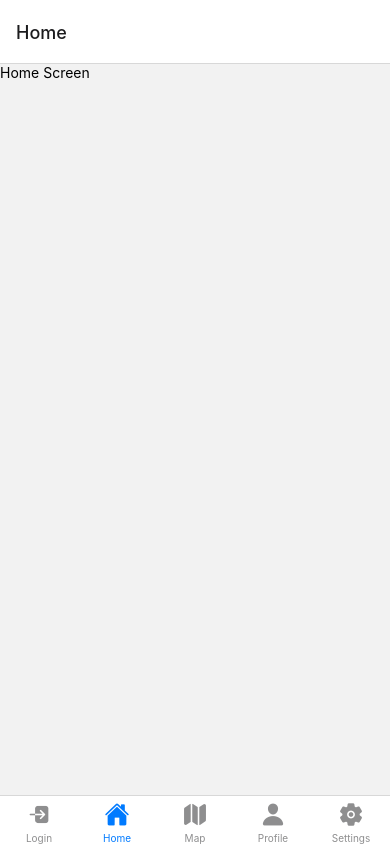
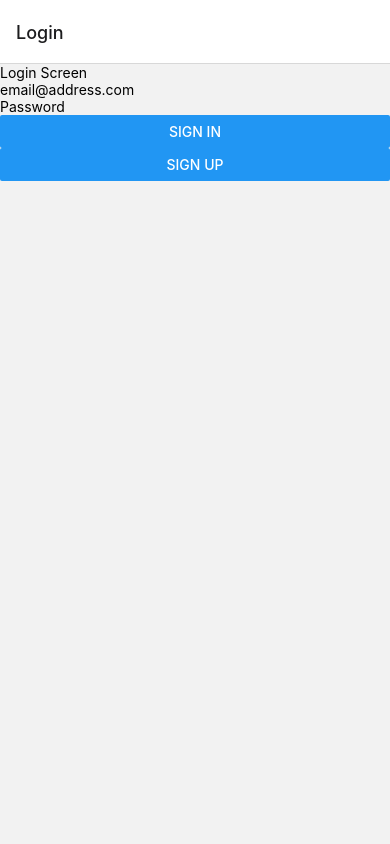
Before and after one commit to Rooksac/DatingApp-Frontend, a React Native app: screen /Home in a window 390 px wide. Built offline with nearby package versions, Linux system fonts and the light colour scheme.

Commit message:
Login Stack Added

```diff
--- a/App.js
+++ b/App.js
@@ -1,7 +1,7 @@
 import { StatusBar } from "expo-status-bar";
 import { StyleSheet, Text, View } from "react-native";
 import { NavigationContainer } from "@react-navigation/native";
-
+import { createNativeStackNavigator } from "@react-navigation/native-stack";
 import { createBottomTabNavigator } from "@react-navigation/bottom-tabs";
 import HomeScreen from "./screens/HomeScreen";
 import MapScreen from "./screens/MapScreen";
@@ -9,13 +9,24 @@ import LoginScreen from "./screens/LoginScreen";
 import SettingsScreen from "./screens/SettingsScreen";
 import UserProfileScreen from "./screens/UserProfileScreen";
 import { Ionicons } from "@expo/vector-icons";
+import { useEffect, useState } from "react";
+import { supabase } from "./api/supabase";
+import SignupScreen from "./screens/SignupScreen";
 
+const Stack = createNativeStackNavigator();
 const Tab = createBottomTabNavigator();
 
-export default function App() {
+function AuthStack() {
   return (
-    <NavigationContainer>
-      <StatusBar style="auto" />
+    <Stack.Navigator>
+      <Stack.Screen name="Login" component={LoginScreen} />
+      <Stack.Screen name="Signup" component={SignupScreen} />
+    </Stack.Navigator>
+  );
+}
+
+function AuthenticatedStack() {
+  return (
     <Tab.Navigator>
     <Tab.Screen
       name="Login"
@@ -63,7 +74,30 @@ export default function App() {
       }}
     />
   </Tab.Navigator>
+  )
+}
+
+export default function App() {
+  const [session, setSession] = useState(null);
+
+  useEffect(() => {
+    supabase.auth.getSession().then(({ data: { session } }) => {
+      setSession(session);
+    });
+
+    supabase.auth.onAuthStateChange((_event, session) => {
+      setSession(session);
+    });
+  }, []);
+
+  return (
+    <>
+    <StatusBar style="auto" />
+    <NavigationContainer>
+    {session && session.user ? <AuthenticatedStack /> : <AuthStack />}
     </NavigationContainer>
+    </>
+
   );
 }
 
--- /dev/null
+++ b/api/supabase.js
@@ -0,0 +1,34 @@
+import { AppState } from "react-native";
+import AsyncStorage from "@react-native-async-storage/async-storage";
+import { createClient } from "@supabase/supabase-js";
+
+const supabaseUrl = "https://kowqljzwwvxfuckdhqnc.supabase.co";
+const supabaseAnonKey =
+  "eyJhbGciOiJIUzI1NiIsInR5cCI6IkpXVCJ9.eyJpc3MiOiJzdXBhYmFzZSIsInJlZiI6Imtvd3Fsanp3d3Z4ZnVja2RocW5jIiwicm9sZSI6ImFub24iLCJpYXQiOjE3MjQxODA1MTMsImV4cCI6MjAzOTc1NjUxM30.F71lYPH9rnLqz8RngsmZQUmvJeLtB1i6betkBt7I_FU";
+
+export const supabase = createClient(supabaseUrl, supabaseAnonKey, {
+  auth: {
+    storage: AsyncStorage,
+    autoRefreshToken: false,
+    persistSession: false,
+    detectSessionInUrl: false,
+  },
+});
+
+
+//turn autorefreshtoken and persistsession to false to test session tokens.
+//turn authrefreshtoken and presistsession to true for correct functionality.
+
+
+// Tells Supabase Auth to continuously refresh the session automatically
+// if the app is in the foreground. When this is added, you will continue
+// to receive `onAuthStateChange` events with the `TOKEN_REFRESHED` or
+// `SIGNED_OUT` event if the user's session is terminated. This should
+// only be registered once.
+AppState.addEventListener("change", (state) => {
+  if (state === "active") {
+    supabase.auth.startAutoRefresh();
+  } else {
+    supabase.auth.stopAutoRefresh();
+  }
+});
--- a/screens/LoginScreen.js
+++ b/screens/LoginScreen.js
@@ -1,7 +1,65 @@
-import { Text } from "react-native";
+import { useEffect, useState } from "react";
+import { View, Text, Alert, StyleSheet, Button, TextInput } from "react-native";
+import { supabase } from "../api/supabase";
 
-function LoginScreen() {
-  return <Text>Login Screen</Text>;
+function LoginScreen({ navigation }) {
+  const [email, setEmail] = useState("");
+  const [password, setPassword] = useState("");
+  const [loading, setLoading] = useState(false);
+
+  const [session, setSession] = useState(null);
+
+  useEffect(() => {
+    supabase.auth.getSession().then(({ data: { session } }) => {
+      setSession(session);
+    });
+
+    supabase.auth.onAuthStateChange((_event, session) => {
+      setSession(session);
+    });
+  }, []);
+
+  async function signInWithEmail() {
+    setLoading(true);
+    const { data, error } = await supabase.auth.signInWithPassword({
+      email: email,
+      password: password,
+    });
+    console.log(data);
+
+    if (error) Alert.alert(error.message);
+    setLoading(false);
+  }
+
+  return (
+    <>
+      <View>
+        <Text>Login Screen</Text>
+        <TextInput
+          label="Email"
+          onChangeText={(text) => setEmail(text)}
+          value={email}
+          placeholder="email@address.com"
+          autoCapitalize="none"
+        />
+        <TextInput
+          label="Password"
+          onChangeText={(text) => setPassword(text)}
+          value={password}
+          secureTextEntry={true}
+          placeholder="Password"
+          autoCapitalize="none"
+        />
+        <Button
+          title="Sign in"
+          disabled={loading}
+          onPress={() => signInWithEmail()}
+        />
+        <Button title="Sign Up" onPress={() => navigation.replace("Signup")} />
+        {session && session.user && <Text>{session.user.id}</Text>}
+      </View>
+    </>
+  );
 }
 
 export default LoginScreen;
--- /dev/null
+++ b/screens/SignupScreen.js
@@ -0,0 +1,14 @@
+import { View, Text, Button } from "react-native";
+
+function SignupScreen({ navigation }) {
+  return (
+    <>
+    <View>
+      <Text>Signup Screen</Text>
+      <Button title="Log In" onPress={() =>navigation.replace('Login')} />
+      </View>
+    </>
+  );
+}
+
+export default SignupScreen;
```
Also changed, not shown: package.json (+7 -1 lines), 1 other file (tests, documents, lock files or other folders). Lines whose indentation alone changed are shown as unchanged.
